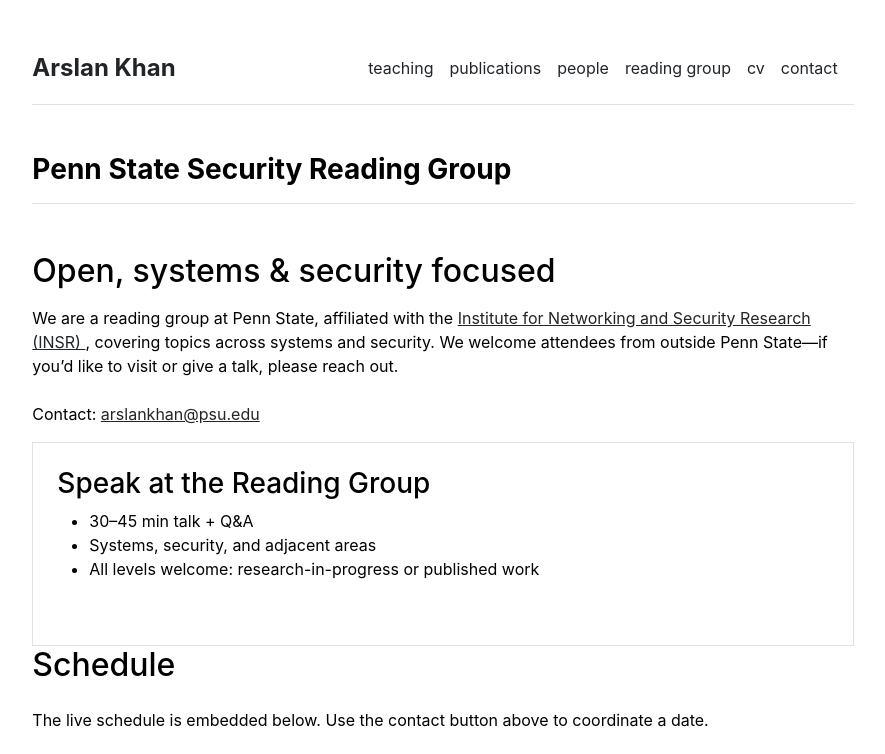
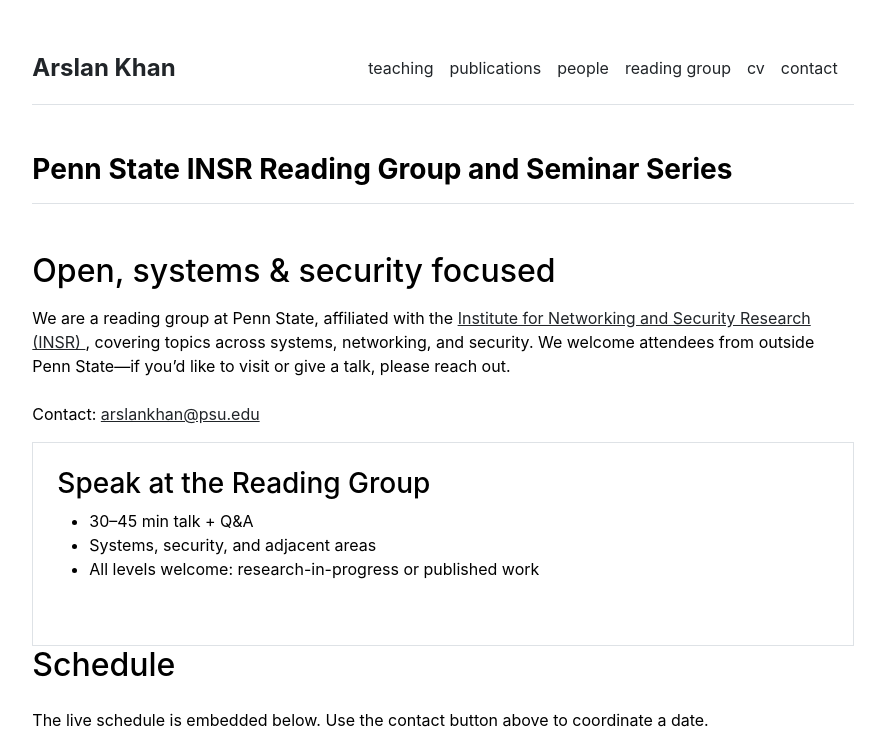
Before and after one commit to Arslan8/arslan8.github.io, a Jekyll site: the page built from reading_group.md, in a window 1280 px wide. Shown: the top 754 px of the page, without its empty margins (197-1082 px from the left). Built offline with Jekyll 4.4.1, drawn with Linux system fonts in a browser that asks for light colours; grey boxes are pictures that could not be loaded.

Commit message:
Revise title and description for reading group
Updated the title and description to reflect the new focus on networking in addition to systems and security.

```diff
--- a/reading_group.md
+++ b/reading_group.md
@@ -1,6 +1,6 @@
 ---
 layout: page
-title: "Penn State Security Reading Group"
+title: "Penn State INSR Reading Group and Seminar Series"
 permalink: /reading_group/
 ---
 
@@ -12,7 +12,7 @@
         We are a reading group at Penn State, affiliated with the
         <a href="https://insr.psu.edu/welcome/" target="_blank" class="text-blue-700 underline hover:no-underline">
           Institute for Networking and Security Research (INSR)
-        </a>, covering topics across systems and security. We welcome attendees from outside Penn State—if you’d like to visit or give a talk, please reach out.
+        </a>, covering topics across systems, networking, and security. We welcome attendees from outside Penn State—if you’d like to visit or give a talk, please reach out.
       </p>
       <p class="text-gray-700">
         Contact: <a class="text-blue-700 underline hover:no-underline" href="mailto:arslankhan@psu.edu">arslankhan@psu.edu</a>
```
